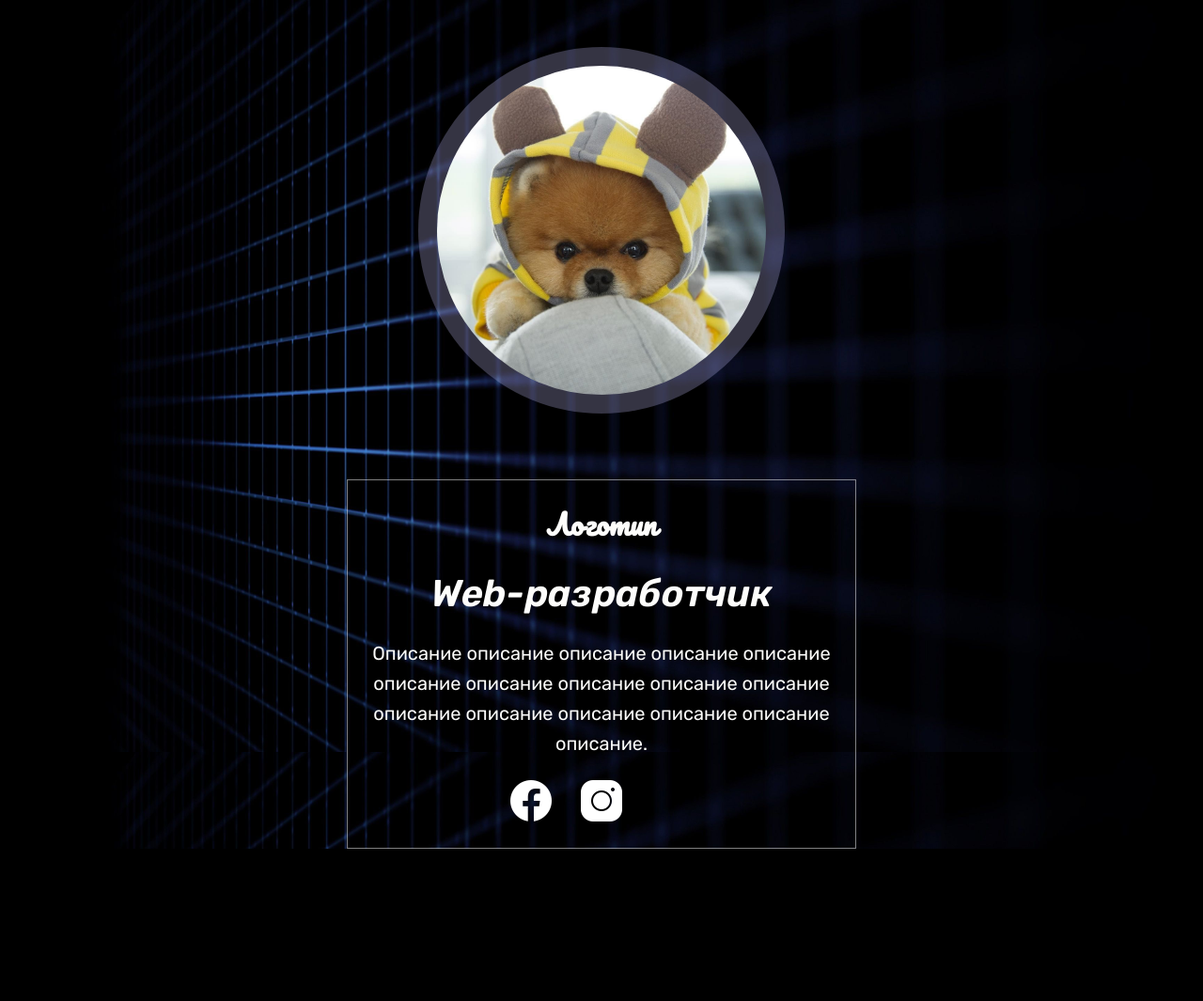
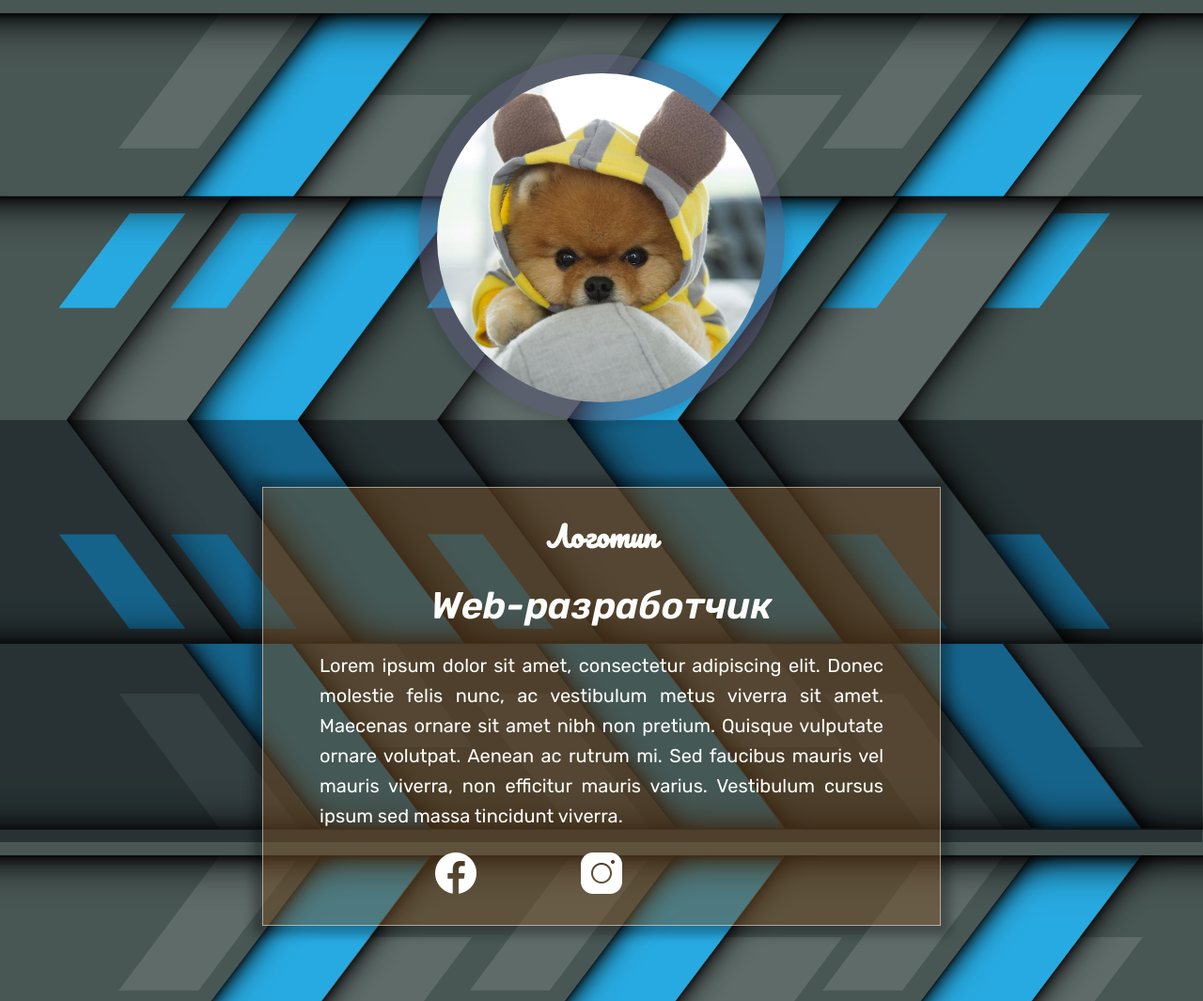
Before and after one commit to Grishko-D/grishko-d.github.io, a plain HTML site: page index.html in a window 1280 px wide. Shown: the whole page at 94% size. Before the commit the page ends 903 px from the top, so only its background shows below. Drawn offline with Linux system fonts and the light colour scheme.

Commit message:
Add files via upload

```diff
--- a/css/style.css
+++ b/css/style.css
@@ -21,20 +21,25 @@ html{
     font-size: 20px;
     font-family: rubik-regular;
     background-color: #000;
-    background-image: url(../img/background1.jpg);
+    background-image: url(../img/background.jpg);
     background-position: center;
     background-size: cover;
     background-repeat: no-repeat;
     background-attachment: fixed;
 }
 
+.cont{
+    padding: 10px;
+}
+
 .ava__border{
     width: 350px;
     height: 350px;
-    margin: 50px auto;
+    margin: 40px auto;
     padding: 20px;
     border-radius: 50%;
-    background-color: rgba(174, 172, 222, 0.3);
+    background-color: rgba(88, 87, 118, 0.5);
+    box-shadow: 0 0 10px 7px rgba(0, 0, 0, 0.1);
 }
 
 .ava{
@@ -47,13 +52,15 @@ html{
 }
 
 .text_div{
-    width: 500px;
+    width: 600px;
     margin: 70px auto;
-    padding: 20px;
+    padding: 25px 60px;
     text-align: center;
     border-width: 1px;
     border-color: rgba(255, 255, 255, 0.5);
     border-style: solid;
+    background-color: rgba(116, 79, 36, 0.5);
+    box-shadow: 0 0 10px 10px rgba(0, 0, 0, 0.3);
 }
 
 .logo{
@@ -72,20 +79,21 @@ h1{
 
 p{
     line-height: 32px;
+    text-align: justify;
 }
 
 a{
     text-decoration: none;
 }
 
-.icon1,.icon2,.icon3{
+.icon{
     filter: invert(100%);
     background-size: contain;
     background-position: center;
     background-repeat: no-repeat;
     width: 50px;
     height: 50px;
-    margin: 0 10px;
+    margin: 0 50px;
     display: inline-block;
 }
 .icon1{
--- a/index.html
+++ b/index.html
@@ -14,15 +14,15 @@
         <div class="text_div">
             <h2 class="logo">Логотип</h2>
             <h1>Web-разработчик</h1>
-            <p>Описание описание описание описание описание описание описание описание описание описание описание описание описание описание описание описание.</p>
+            <p>Lorem ipsum dolor sit amet, consectetur adipiscing elit. Donec molestie felis nunc, ac vestibulum metus viverra sit amet. Maecenas ornare sit amet nibh non pretium. Quisque vulputate ornare volutpat. Aenean ac rutrum mi. Sed faucibus mauris vel mauris viverra, non efficitur mauris varius. Vestibulum cursus ipsum sed massa tincidunt viverra.</p>
             <a href="https://www.facebook.com/" target="_blank">
-                <div class="icon1"></div>
+                <div class="icon1 icon"></div>
             </a>
             <a href="https://www.instagram.com/" target="_blank">
-                <div class="icon2"></div>
+                <div class="icon2 icon"></div>
             </a>
             <a href="https://twitter.com/" target="_blank">
-                <div class="icon3"></div>
+                <div class="icon3 icon"></div>
             </a>
         </div>
     </div>
```
Also changed, not shown: img/background.jpg (added).
